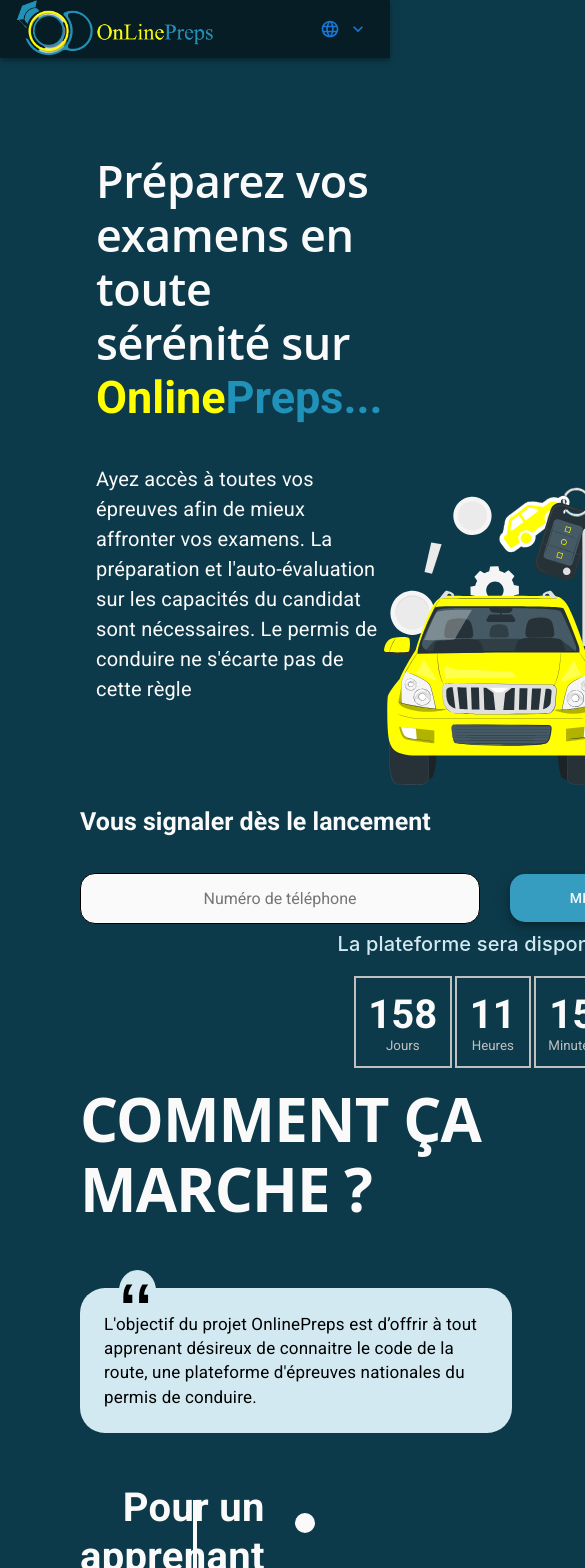
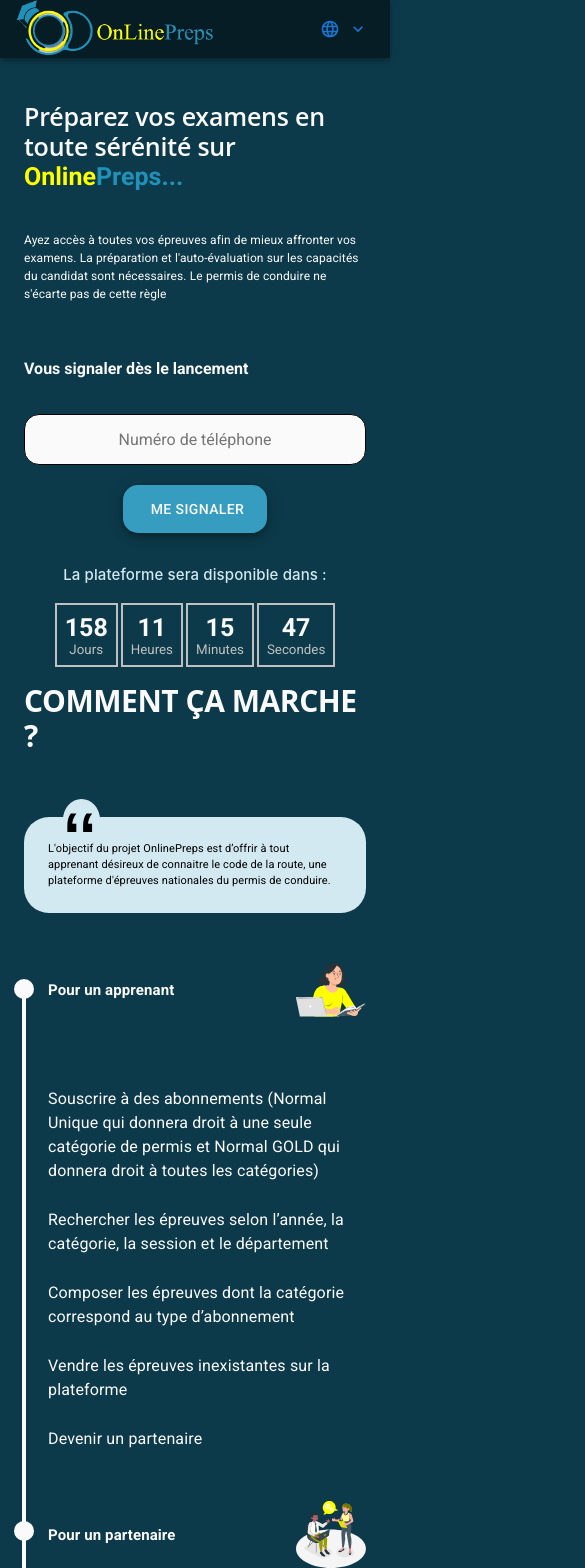
Before and after one commit to Poukam-Pierre/onlineprepsinformation, a React (Create React App) app: page / in a window 390 px wide. Shown: the top 1568 px of the page, 585 px wide, since content can reach past the window. Built offline with nearby package versions, Linux system fonts and the light colour scheme.

Commit message:
thirth modification of online preps info

```diff
--- a/src/Component/container/index.css
+++ b/src/Component/container/index.css
@@ -25,3 +25,13 @@
 .title2::before{
     left: -50px;
 }
+
+@media(max-width: 900px){
+    .title3::before,.title1::before{
+        left: -34px;
+    }
+
+    .title2::before{
+        left: -34px;
+    }
+}
--- a/src/Component/container/index.tsx
+++ b/src/Component/container/index.tsx
@@ -13,7 +13,6 @@
   display: 'grid',
   gap: '70px',
   color: theme.palette.primary.light,
-  width: 'calc(50% - 40px)',
 })
 const StyledBox1 = styled(Box)({
   display: 'grid',
@@ -27,7 +26,7 @@
       <Box display="grid" gap="4rem">
         <Typography
           variant="h1"
-          fontSize="60px"
+          sx={{ fontSize: { xs: '30px', sm: '60px' } }}
           fontWeight="700"
           fontFamily="Open Sans"
           color={theme.palette.primary.light}
@@ -38,7 +37,7 @@
           <Box
             sx={{
               bgcolor: theme.palette.secondary.light,
-              width: '27rem',
+              width: { xs: 'auto', sm: '27rem' },
               p: 3,
               borderRadius: '25px',
               position: 'relative',
@@ -61,7 +60,10 @@
             >
               ʻʻ
             </Box>
-            <Typography variant="body2" fontSize="17px">
+            <Typography
+              variant="body2"
+              sx={{ fontSize: { xs: '11px', sm: '17px' } }}
+            >
               {t('goals.visible_part')}
             </Typography>
           </Box>
@@ -78,20 +80,47 @@
         <Box
           sx={{
             position: 'absolute',
-            height: '95%',
+            height: { xs: '93%', md: '95%' },
             width: '4px',
             bgcolor: theme.palette.primary.light,
-            left: '50%',
+            left: { xs: 'auto', md: '50%' },
             transform: 'translateX(-50%)',
-            top: '67px',
+            top: { xs: '68px', md: '67px' },
           }}
         ></Box>
-        <Box display="flex" textAlign="end" gap="10rem">
-          <StyledBox>
-            <Box className="title title1">
-              <Typography variant="h4" fontSize="40px" fontWeight="600">
+        <Box
+          display="flex"
+          gap="10rem"
+          sx={{
+            textAlign: { sx: 'inherit', md: 'end' },
+            paddingLeft: { xs: 3, md: 'initial' },
+          }}
+        >
+          <StyledBox sx={{ width: { xs: 'inherit', md: 'calc(50% - 40px)' } }}>
+            <Box
+              className="title title1"
+              sx={{
+                display: { xs: 'flex', md: 'initial' },
+                alignItems: 'center',
+                justifyContent: 'space-between',
+              }}
+            >
+              <Typography
+                variant="h4"
+                sx={{ fontSize: { xs: '15px', sm: '40px' } }}
+                fontWeight="600"
+              >
                 {t('howThisWork.hidden_part.title1')}
               </Typography>
+              <Box
+                component="img"
+                src={learner_img}
+                alt="car_image"
+                sx={{
+                  display: { xs: 'initial', md: 'none' },
+                  width: { xs: 70, md: 'initial' },
+                }}
+              />
             </Box>
             <StyledBox1>
               <li>
@@ -125,7 +154,7 @@
             component="img"
             src={learner_img}
             alt="car_image"
-            sx={{ alignSelf: 'center' }}
+            sx={{ alignSelf: 'center', display: { xs: 'none', md: 'initial' } }}
           />
         </Box>
         <Box
@@ -133,18 +162,39 @@
           justifyContent="flex-end"
           padding="50px 0 50px 0"
           gap="10rem"
+          sx={{ paddingLeft: { xs: 3, md: 'initial' } }}
         >
           <Box
             component="img"
             src={partner_img}
             alt="car_image"
-            sx={{ alignSelf: 'center' }}
+            sx={{ alignSelf: 'center', display: { xs: 'none', md: 'initial' } }}
           />
-          <StyledBox>
-            <Box className="title title2">
-              <Typography variant="h4" fontSize="40px" fontWeight="600">
+          <StyledBox sx={{ width: { xs: 'inherit', md: 'calc(50% - 40px)' } }}>
+            <Box
+              className="title title2"
+              sx={{
+                display: { xs: 'flex', md: 'initial' },
+                alignItems: 'center',
+                justifyContent: 'space-between',
+              }}
+            >
+              <Typography
+                variant="h4"
+                fontWeight="600"
+                sx={{ fontSize: { xs: '15px', sm: '40px' } }}
+              >
                 {t('howThisWork.hidden_part.title2')}
               </Typography>
+              <Box
+                component="img"
+                src={partner_img}
+                alt="car_image"
+                sx={{
+                  display: { xs: 'initial', md: 'none' },
+                  width: { xs: 70, md: 'initial' },
+                }}
+              />
             </Box>
             <StyledBox1>
               <li>
@@ -170,12 +220,39 @@
             </StyledBox1>
           </StyledBox>
         </Box>
-        <Box display="flex" textAlign="end" gap="10rem">
-          <StyledBox>
-            <Box className="title title3">
-              <Typography variant="h4" fontSize="40px" fontWeight="600">
+        <Box
+          display="flex"
+          gap="10rem"
+          sx={{
+            textAlign: { sx: 'inherit', md: 'end' },
+            paddingLeft: { xs: 3, md: 'initial' },
+          }}
+        >
+          <StyledBox sx={{ width: { xs: '80rem', md: 'calc(50% - 40px)' } }}>
+            <Box
+              className="title title3"
+              sx={{
+                display: { xs: 'flex', md: 'initial' },
+                alignItems: 'center',
+                justifyContent: 'space-between',
+              }}
+            >
+              <Typography
+                variant="h4"
+                fontWeight="600"
+                sx={{ fontSize: { xs: '15px', sm: '40px' } }}
+              >
                 {t('howThisWork.hidden_part.title3')}
               </Typography>
+              <Box
+                component="img"
+                src={admin_img}
+                alt="car_image"
+                sx={{
+                  display: { xs: 'initial', md: 'none' },
+                  width: { xs: 70, md: 'initial' },
+                }}
+              />
             </Box>
             <StyledBox1>
               <li>
@@ -204,7 +281,7 @@
             component="img"
             src={admin_img}
             alt="car_image"
-            sx={{ alignSelf: 'center' }}
+            sx={{ alignSelf: 'center', display: { xs: 'none', md: 'initial' } }}
           />
         </Box>
       </Box>
--- a/src/Component/rightBar/Clock.css
+++ b/src/Component/rightBar/Clock.css
@@ -12,7 +12,6 @@
     background: #0D3A4A;
     width: 100%;
     color: #FAFAFA;
-
 }
 
 .clock section {
@@ -33,3 +32,16 @@
     text-shadow: none;
 
 }
+
+@media(max-width: 900px){
+    .clock section p {
+        font-size: 25px;
+        font-weight: 600;
+    }
+    .clock {
+        justify-content: center;
+    }
+    .clock section {
+        padding:0.5rem;
+    }
+}
--- a/src/Component/rightBar/ShemaYup.js
+++ b/src/Component/rightBar/ShemaYup.js
@@ -3,5 +3,9 @@
 import * as yup from 'yup'
 
 export const RegistrationForm = yup.object().shape({
-  phoneNumber: yup.number().required('numéro obligatoire'),
+  phoneNumber: yup
+    .number()
+    .min(11, 'error number')
+    .max(12, 'error number')
+    .required('numéro obligatoire'),
 })
--- a/src/Component/rightBar/personalInf.tsx
+++ b/src/Component/rightBar/personalInf.tsx
@@ -23,7 +23,6 @@
 const StyledFab = styled(Fab)({
   '&.MuiButtonBase-root': {
     borderRadius: '15px',
-    width: '13rem',
   },
 })
 
@@ -32,18 +31,7 @@
   '& .PhoneInputCountrySelectArrow': {
     height: '0.5em',
   },
-  '& .PhoneInputInput': {
-    height: '85%',
-    backgroundColor: theme.palette.primary.light,
-    borderColor: '#000',
-    borderRadius: '15px',
-    borderStyle: 'solid',
-    borderWidth: '1px',
-    overflow: 'hidden',
-    fontSize: '1rem',
-    width: '25rem',
-    textAlign: 'center',
-  },
+
   '& .PhoneInputCountry': {
     display: 'none',
   },
@@ -70,11 +58,14 @@
 
   const { t } = useTranslation()
   return (
-    <Box display="grid">
+    <Box
+      sx={{ display: { xs: 'flex', sm: 'grid' }, gap: { xs: '30px', sm: 0 } }}
+      flexDirection="column"
+    >
       <Box display="grid" gap="30px">
         <Typography
           variant="h5"
-          fontSize="25px"
+          sx={{ fontSize: { xs: '16px', sm: '25px' } }}
           fontWeight="600"
           color={theme.palette.primary.light}
         >
@@ -83,10 +74,13 @@
         <Box
           component="form"
           display="flex"
+          sx={{
+            display: { xs: 'grid', sm: 'flex' },
+            gap: { xs: 2, sm: '30px' },
+          }}
           flexDirection="row"
           alignItems="center"
           onSubmit={handleSubmit}
-          gap="30px"
         >
           <StylePhoneNumber
             value={values.phoneNumber}
@@ -94,6 +88,20 @@
               setFieldValue(`phoneNumber`, number?.toString())
             }
             placeholder={t('phone_number')}
+            sx={{
+              '& .PhoneInputInput': {
+                height: '85%',
+                backgroundColor: theme.palette.primary.light,
+                borderColor: '#000',
+                borderRadius: '15px',
+                borderStyle: 'solid',
+                borderWidth: '1px',
+                overflow: 'hidden',
+                fontSize: '1rem',
+                width: { xs: 'auto', sm: '25rem' },
+                textAlign: 'center',
+              },
+            }}
           />
           {errors.phoneNumber && touched.phoneNumber ? (
             <FormHelperText error>{errors.phoneNumber}</FormHelperText>
@@ -105,7 +113,10 @@
               variant="extended"
               aria-label="add"
               type="submit"
-              sx={{ bgcolor: theme.palette.secondary.main }}
+              sx={{
+                bgcolor: theme.palette.secondary.main,
+                '&.MuiButtonBase-root': { width: { xs: '9rem', md: '13rem' } },
+              }}
             >
               <Typography
                 variant="button"
@@ -118,10 +129,19 @@
           </Box>
         </Box>
       </Box>
-      <Box justifySelf="end">
+      <Box
+        justifySelf="end"
+        sx={{
+          display: { xs: 'grid', sm: 'initial' },
+          justifyContent: 'center',
+        }}
+      >
         <Typography
           variant="h6"
-          fontSize="20px"
+          sx={{
+            fontSize: { xs: '15px', sm: '20px' },
+            textAlign: { xs: 'center', sm: 'initial' },
+          }}
           fontFamily="inter"
           color={theme.palette.secondary.light}
         >
--- a/src/Component/welcomMsg/index.tsx
+++ b/src/Component/welcomMsg/index.tsx
@@ -8,23 +8,27 @@
 function WelcomMsg() {
   const { t } = useTranslation()
   return (
-    <Box p={2} display="grid" gridTemplateColumns="1fr 2fr">
+    <Box
+      p={2}
+      sx={{ display: { xs: 'initial', md: 'grid' } }}
+      gridTemplateColumns="1fr 2fr"
+    >
       <Box display="grid" gridTemplateRows="1fr 1.2fr" gap="40px">
         <Box>
           <Typography
             variant="h2"
             fontFamily="Open Sans"
             color={theme.palette.primary.light}
-            fontSize="45px"
             fontWeight="600"
+            sx={{ fontSize: { xs: '25px', sm: '45px' } }}
           >
             {t('welcome_to_onlinepreps')}
           </Typography>
           <Typography
             variant="h3"
             fontFamily="Open Sans"
-            fontSize="45px"
             fontWeight="600"
+            sx={{ fontSize: { xs: '25px', sm: '45px' } }}
           >
             <strong style={{ color: 'yellow' }}>Online</strong>
             <strong style={{ color: '#2092BA' }}>Preps...</strong>
@@ -32,7 +36,7 @@
         </Box>
         <Typography
           variant="body1"
-          fontSize="20px"
+          sx={{ fontSize: { xs: '12px', sm: '20px' } }}
           color={theme.palette.primary.light}
         >
           {t('welcom_message')}
@@ -42,7 +46,11 @@
         component="img"
         src={car_image}
         alt="car_image"
-        sx={{ justifySelf: 'center', alignSelf: 'self-end' }}
+        sx={{
+          justifySelf: 'center',
+          alignSelf: 'self-end',
+          display: { xs: 'none', md: 'initial' },
+        }}
       />
     </Box>
   )
--- a/src/pages/home/index.tsx
+++ b/src/pages/home/index.tsx
@@ -7,7 +7,7 @@
 
 function Home() {
   return (
-    <Box p={10}>
+    <Box sx={{ padding: { xs: 3, md: 10 } }}>
       <WelcomMsg />
       <FormInf />
       <Containers />
```
Also changed, not shown: src/Component/footer/About.tsx (+4 -4 lines), src/Component/footer/index.tsx (+11 -3 lines).
